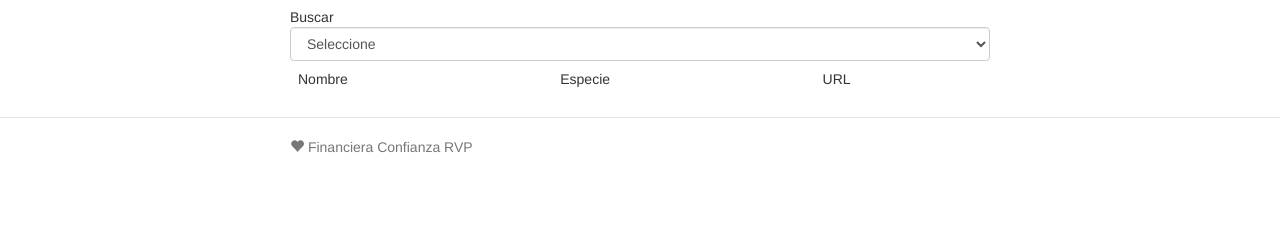
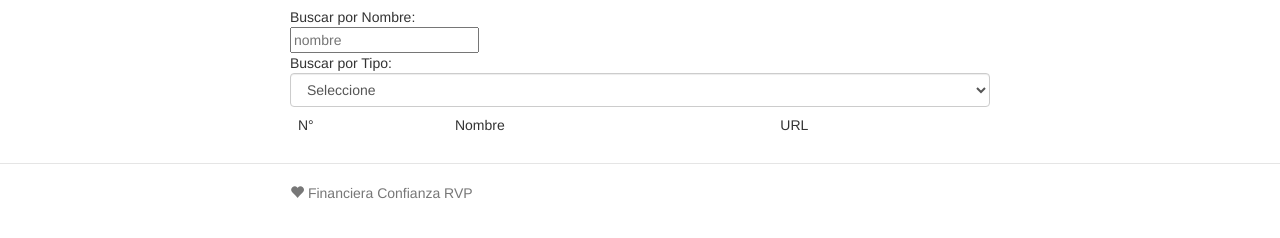
Before and after one commit to lalorvp/examen_angular, a website: page clientePKM/app/index.html at #/listado in a window 1280 px wide. Shown: the part 166-404 px from the top of the page. Drawn offline with nearby package versions, Linux system fonts and the light colour scheme; some packages are replaced by stand-ins of ours; files that its build step writes are made by us from their sources; no server answers.

```diff
--- a/clientePKM/app/scripts/controllers/listado.js
+++ b/clientePKM/app/scripts/controllers/listado.js
@@ -40,7 +40,7 @@
                   $scope.pokemons = [];
 
                   var listapokemon = response.data.pokemon;
-
+/*
                   listapokemon.foreach(function(pokemon)){
                     $scope.pokemons.push({
                       url: pokemon.pokemon.url,
@@ -48,7 +48,7 @@
                     });
 
                   };
-
+*/
                   console.log('lista de pokemon: ',listapokemon);
                   //console.log('lista de pokemon: ',listapokemon[0].pokemon.name);
 
--- a/clientePKM/app/views/listado.html
+++ b/clientePKM/app/views/listado.html
@@ -1,19 +1,22 @@
 <h1>LISTADO DE POKEMONES</h1>
 
-<div>Buscar</div>
+<div>Buscar por Nombre:</div>
+<input type="text" placeholder="nombre"  ng-model="buscar.name">
+<br>
+<div>Buscar por Tipo:</div>
  <select class="form-control"
            ng-model="buscar.type"
 			ng-options="tipo.url.split('/')[6] as tipo.name for tipo in tipos"
 			ng-change="listadoportipo(buscar.type)"
            required>
            	<option value="">Seleccione</option>
-           </select>
+ </select>
 
 <table class="table">
 	<thead>
 		<tr>
+			<td>N°</td>
 			<td>Nombre</td>
-			<td>Especie</td>
 			<td>URL</td>
 
 		</tr>
```
Also changed, not shown: clientePKM/app/views/detalle.html (+2 -0 lines).
